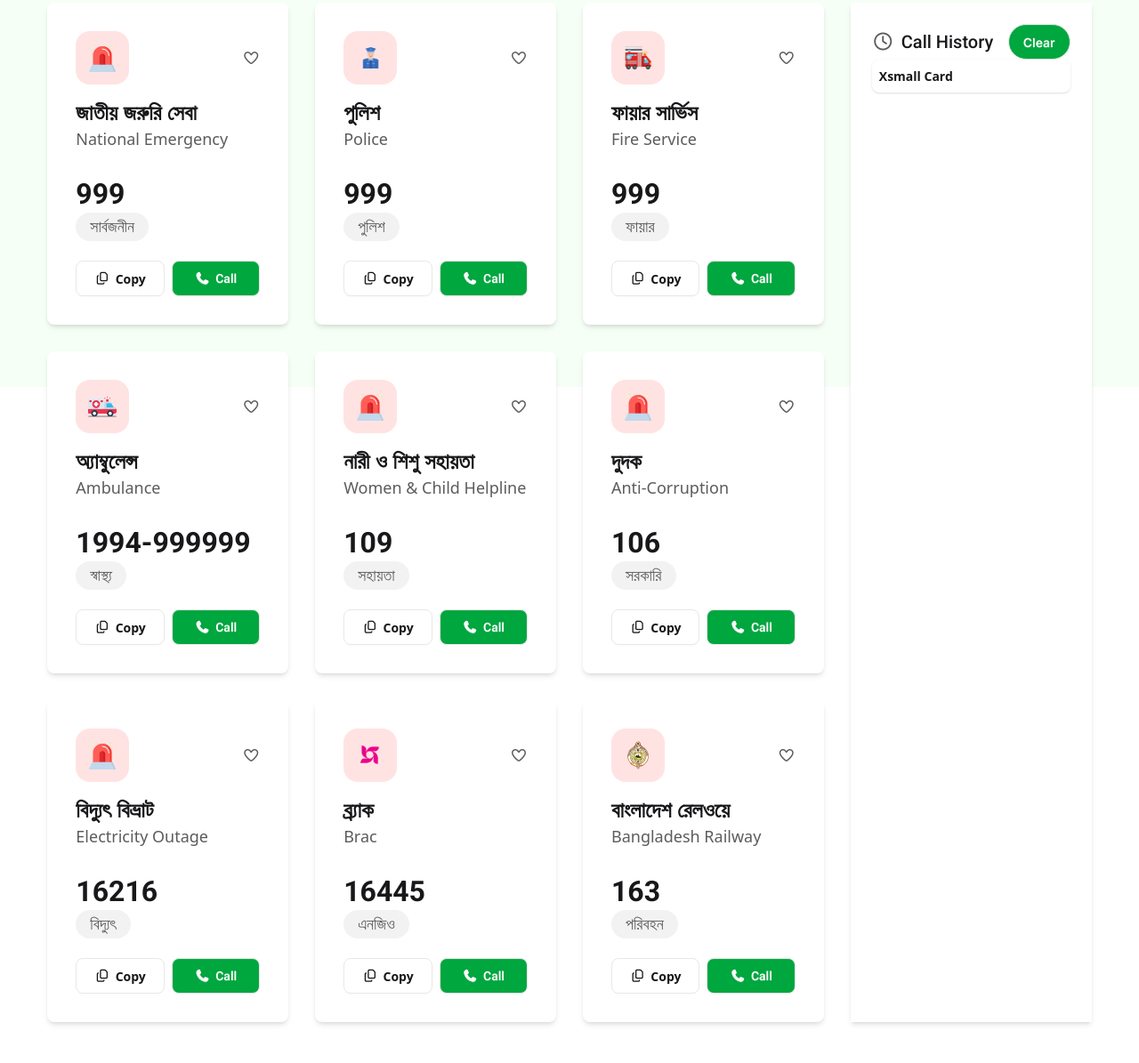
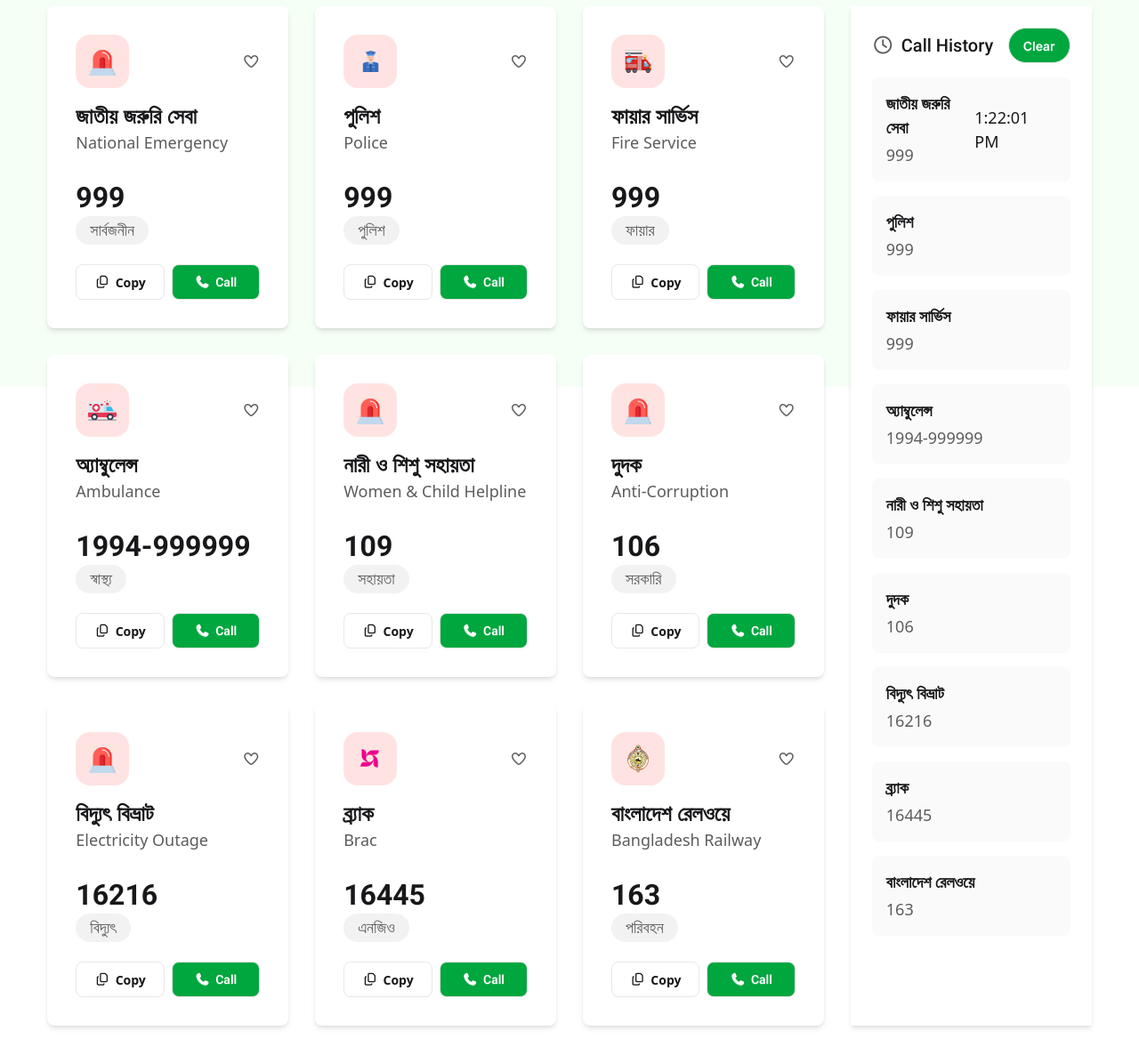
Before and after one commit to ShahreaAhmed/5th-assignment-B12-A5, a plain HTML site: page index.html in a window 1280 px wide. Shown: the part 365-1560 px from the top of the page at 89% size. Drawn offline with nearby package versions, Linux system fonts and the light colour scheme; a web font is replaced by a local one.

Commit message:
call history compleate

```diff
--- a/index.html
+++ b/index.html
@@ -43,7 +43,7 @@
         <div class="bg-gradient-to-r from-[#013223] via-[#006747] to-[#013223] p-[21px]">
             <img src="./assets/logo-dark.png" class="w-[92px] h-[92px] mx-auto" alt="">
             <h1 class="text-center font-semibold text-[40px] text-white">জরুরি সেবা ডিরেক্টরি</h1>
-            <p class="text-center text-white">Government Emergency Services at Your Fingertip – A Project by Government
+            <p class="text-center font-semibold text-xl text-white">Government Emergency Services at Your Fingertip – A Project by Government
                 of the People’s Republic of Bangladesh</p>
         </div>
     </header>
@@ -251,46 +251,96 @@
                     </div>
                     </div>
 
+                    <div class="flex justify-between items-center mt-4 bg-[#FAFAFA] p-4 rounded-lg">
                         <div>
+                            <h3 class="text-[18px] font-semibold">জাতীয় জরুরি সেবা</h3>
+                            <p class="mt-1 text-[18px] font-medium text-[#5C5C5C]">999</p>
+                        </div>
                         <div>
-                    <div class="card mx-auto bg-base-100 card-xs shadow-sm">
-  <div class="card-body">
-    <h2 class="card-title">Xsmall Card</h2>
-
+                            <p id="current-time" class="text-[18px]"></p>
                         </div>
                     </div>
+                    <div class="flex justify-between items-center mt-4 bg-[#FAFAFA] p-4 rounded-lg">
+                        <div>
+                            <h3 class="text-[18px] font-semibold">পুলিশ</h3>
+                            <p class="mt-1 text-[18px] font-medium text-[#5C5C5C]">999</p>
+                        </div>
+                        <div>
+                            <p id="current-time" class="text-[18px]"></p>
                         </div>
                     </div>
+                    <div class="flex justify-between items-center mt-4 bg-[#FAFAFA] p-4 rounded-lg">
+                        <div>
+                            <h3 class="text-[18px] font-semibold">ফায়ার সার্ভিস</h3>
+                            <p class="mt-1 text-[18px] font-medium text-[#5C5C5C]">999</p>
+                        </div>
+                        <div>
+                            <p id="current-time" class="text-[18px]"></p>
+                        </div>
+                    </div>
+                    <div class="flex justify-between items-center mt-4 bg-[#FAFAFA] p-4 rounded-lg">
+                        <div>
+                            <h3 class="text-[18px] font-semibold">অ্যাম্বুলেন্স</h3>
+                            <p class="mt-1 text-[18px] font-medium text-[#5C5C5C]">1994-999999</p>
+                        </div>
+                        <div>
+                            <p id="current-time" class="text-[18px]"></p>
+                        </div>
+                    </div>
+                    <div class="flex justify-between items-center mt-4 bg-[#FAFAFA] p-4 rounded-lg">
+                        <div>
+                            <h3 class="text-[18px] font-semibold">নারী ও শিশু সহায়তা</h3>
+                            <p class="mt-1 text-[18px] font-medium text-[#5C5C5C]">109</p>
+                        </div>
+                        <div>
+                            <p id="current-time" class="text-[18px]"></p>
+                        </div>
+                    </div>
+                    <div class="flex justify-between items-center mt-4 bg-[#FAFAFA] p-4 rounded-lg">
+                        <div>
+                            <h3 class="text-[18px] font-semibold">দুদক</h3>
+                            <p class="mt-1 text-[18px] font-medium text-[#5C5C5C]">106</p>
+                        </div>
+                        <div>
+                            <p id="current-time" class="text-[18px]"></p>
+                        </div>
+                    </div>
+                    <div class="flex justify-between items-center mt-4 bg-[#FAFAFA] p-4 rounded-lg">
+                        <div>
+                            <h3 class="text-[18px] font-semibold">বিদ্যুৎ বিভ্রাট</h3>
+                            <p class="mt-1 text-[18px] font-medium text-[#5C5C5C]">16216</p>
+                        </div>
+                        <div>
+                            <p id="current-time" class="text-[18px]"></p>
+                        </div>
+                    </div>
+                    <div class="flex justify-between items-center mt-4 bg-[#FAFAFA] p-4 rounded-lg">
+                        <div>
+                            <h3 class="text-[18px] font-semibold">ব্র্যাক</h3>
+                            <p class="mt-1 text-[18px] font-medium text-[#5C5C5C]">16445</p>
+                        </div>
+                        <div>
+                            <p id="current-time" class="text-[18px]"></p>
+                        </div>
+                    </div>
+                    <div class="flex justify-between items-center mt-4 bg-[#FAFAFA] p-4 rounded-lg">
+                        <div>
+                            <h3 class="text-[18px] font-semibold">বাংলাদেশ রেলওয়ে</h3>
+                            <p class="mt-1 text-[18px] font-medium text-[#5C5C5C]">163</p>
+                        </div>
+                        <div>
+                            <p id="current-time" class="text-[18px]"></p>
+                        </div>
+                    </div>
+
 
                 </div>
 
             </div>
+        </div>
     </main>
 
+    <script src="./javascript/script.js"></script>
 </body>
 
 </html>
-
-<!-- class="border-2 border-red-500 mt-12 grid grid-cols-3 " -->
-
-
-<!-- <div class="p-8 bg-white max-w-[436px] rounded-xl shadow-md"></div> -->
-
-
-<!-- <div>
-    <div class="flex justify-between items-center">
-                        <img src="./assets/emergency.png" class="bg-[#FFE3E2] p-[14px] rounded-[16px]" alt="">
-                        <span><i class="fa-regular fa-heart text-right text-[#5C5C5C]"></i></span>
-                    </div>
-                    <h4 class="font-bold text-2xl mt-4">জাতীয় জরুরি সেবা</h4>
-                    <p class="roboto-font text-[18px] text-[#5C5C5C] mt-[2px]">National Emergency</p>
-                    <h2 class="roboto-font font-bold text-[32px] mt-6">999</h2>
-                    <span
-                        class="bg-[#F2F2F2] text-[18px] hind-madurai-font px-4 py-[6px] rounded-full mt-[2px] text-[#5C5C5C]">সার্বজনীন</span>
-                    <div class="flex mt-6">
-                        <button class="btn px-[61.67px] py-[10.5px] mr-2"> <i class="fa-regular fa-copy"></i>
-                            <span>Copy</span></button>
-                        <button class="btn px-[61.67px] py-[10.5px]"> <i class="fa-solid fa-phone"></i>
-                            <span>Call</span></button>
-                    </div>
-</div> -->
--- /dev/null
+++ b/javascript/script.js
@@ -0,0 +1,8 @@
+// local time set
+const time = new Date();
+const timeString = time.toLocaleTimeString();
+document.getElementById('current-time').innerText = timeString;
+
+
+// heart button call
+document.getElementsByClassName()
```
Lines whose indentation alone changed are shown as unchanged.
